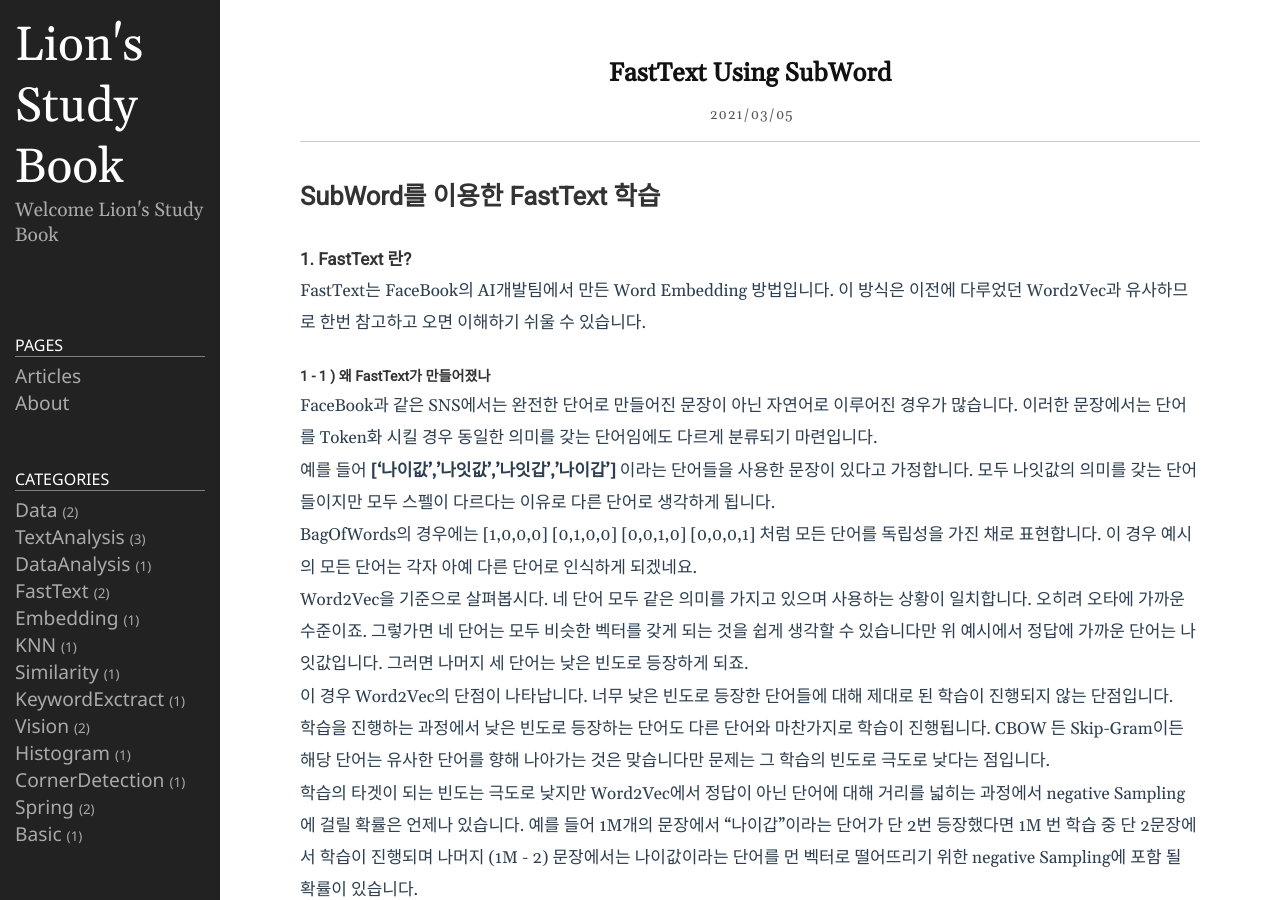
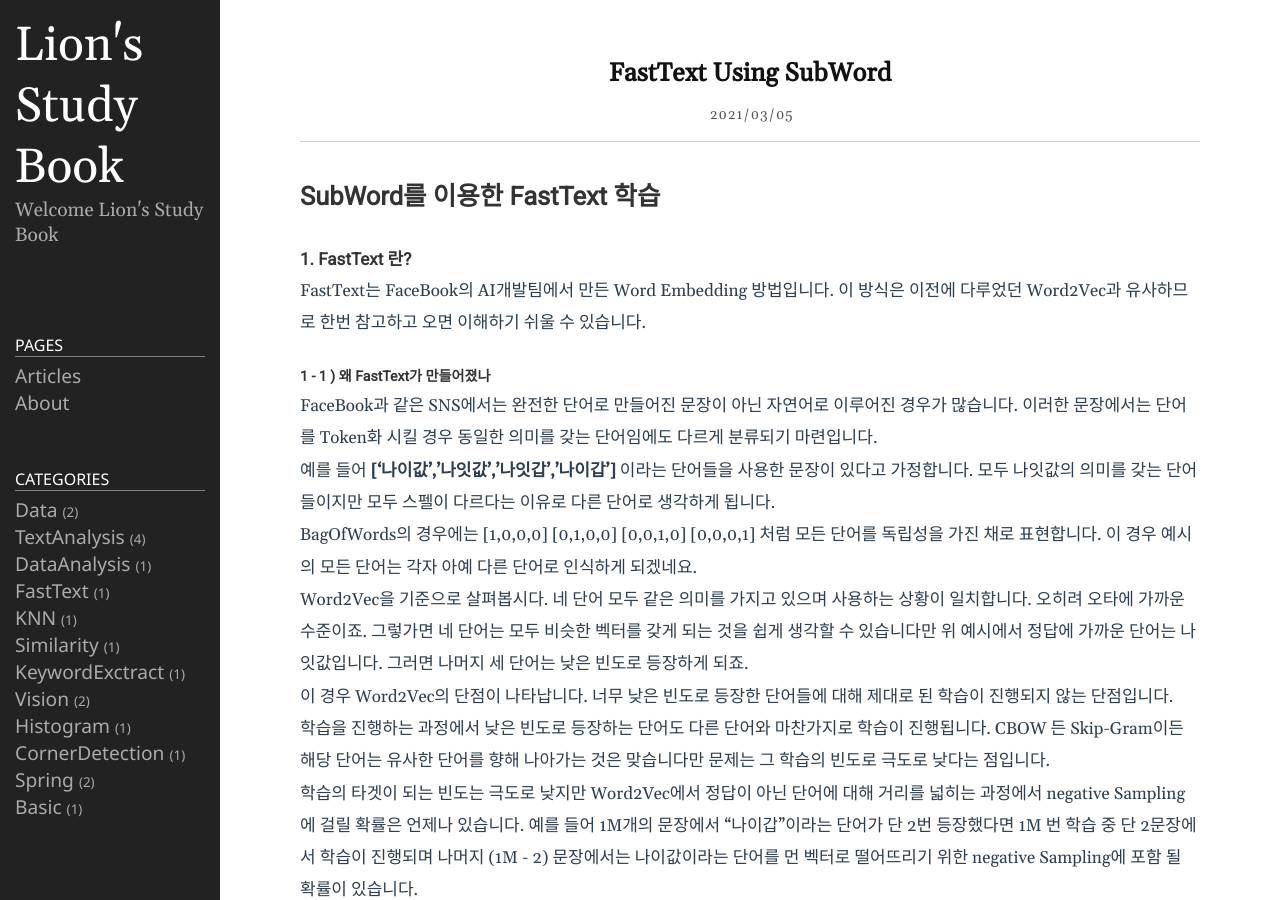
Before and after one commit to Lion2me/Lion2me_change, a Jekyll site: the page built from _posts/2021-03-05-FastText-Using-Subword.md, in a window 1280 px wide and 900 px high. Built offline with Jekyll 4.4.1, drawn with Linux system fonts in a browser that asks for light colours.

Commit message:
Update 2021-03-05-FastText-Using-Subword.md

```diff
--- a/_posts/2021-03-05-FastText-Using-Subword.md
+++ b/_posts/2021-03-05-FastText-Using-Subword.md
@@ -2,7 +2,7 @@
 layout: post
 title: FastText Using SubWord
 date: 2021-03-05 19:20:23 +0900
-categories: FastText Embedding
+categories: TextAnalysis
 ---
 
 SubWord를 이용한 FastText 학습
```
